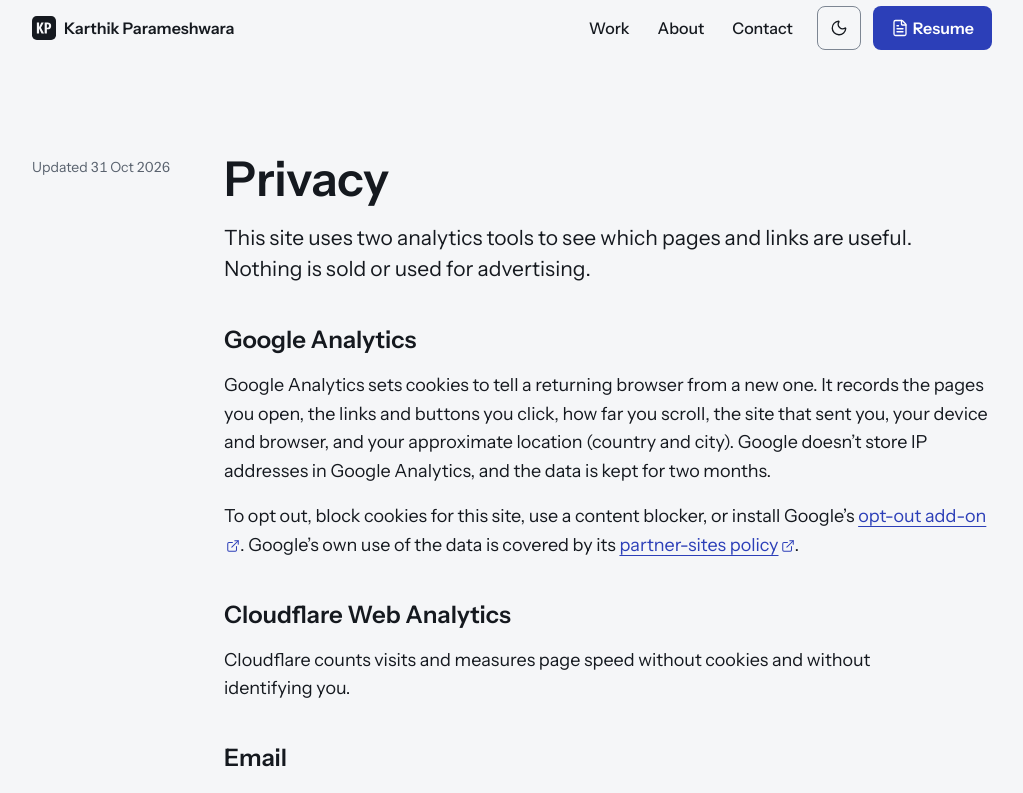
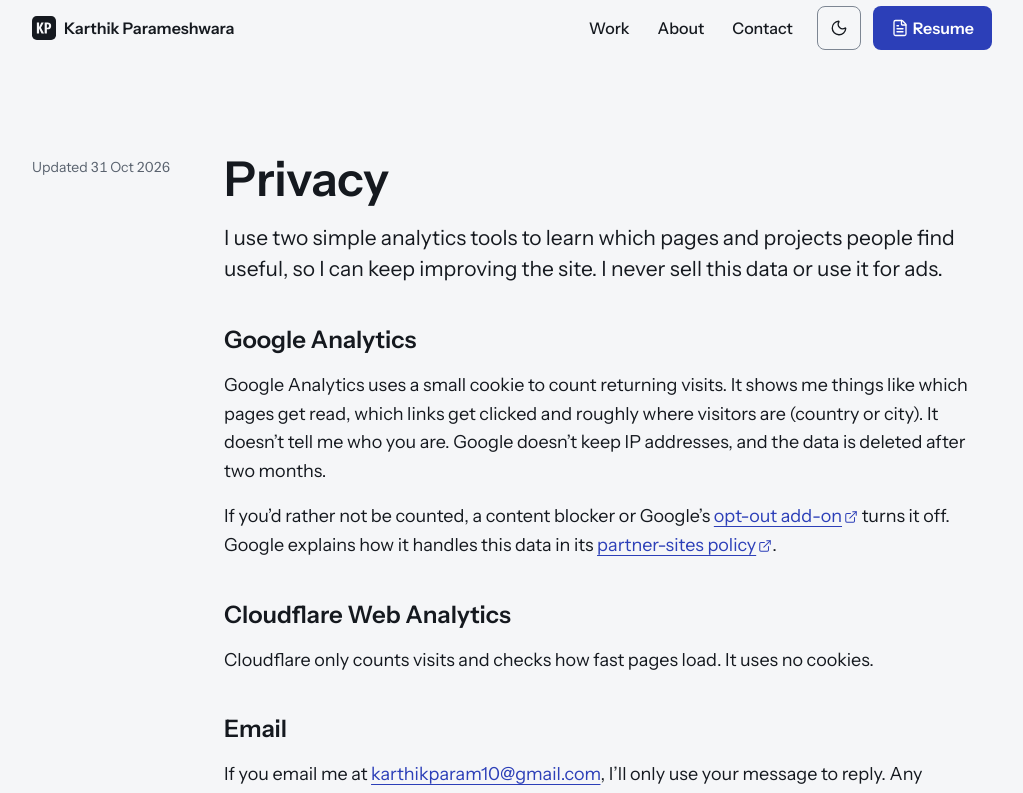
Before and after one commit to Karthik-beta/personal-website, a Next.js app: page /privacy in a window 1280 px wide. Shown: the top 793 px of the page, without its empty margins (128-1151 px from the left). Built offline with nearby package versions, Linux system fonts and the light colour scheme; no server answers.

Commit message:
fix: soften the privacy page wording

```diff
--- a/src/app/privacy/page.tsx
+++ b/src/app/privacy/page.tsx
@@ -20,23 +20,21 @@
           <div className="grid max-w-[65ch] gap-4">
             <h1 className="text-3xl font-semibold stretch-heading">Privacy</h1>
             <p className="text-lg">
-              This site uses two analytics tools to see which pages and links are useful. Nothing is
-              sold or used for advertising.
+              I use two simple analytics tools to learn which pages and projects people find useful,
+              so I can keep improving the site. I never sell this data or use it for ads.
             </p>
 
             <h2 className="mt-6 text-xl font-semibold stretch-heading">Google Analytics</h2>
             <p>
-              Google Analytics sets cookies to tell a returning browser from a new one. It records
-              the pages you open, the links and buttons you click, how far you scroll, the site that
-              sent you, your device and browser, and your approximate location (country and city).
-              Google doesn&rsquo;t store IP addresses in Google Analytics, and the data is kept for
-              two months.
+              Google Analytics uses a small cookie to count returning visits. It shows me things
+              like which pages get read, which links get clicked and roughly where visitors are
+              (country or city). It doesn&rsquo;t tell me who you are. Google doesn&rsquo;t keep IP
+              addresses, and the data is deleted after two months.
             </p>
             <p>
-              To opt out, block cookies for this site, use a content blocker, or install
-              Google&rsquo;s{" "}
-              <TextLink href="https://tools.google.com/dlpage/gaoptout">opt-out add-on</TextLink>.
-              Google&rsquo;s own use of the data is covered by its{" "}
+              If you&rsquo;d rather not be counted, a content blocker or Google&rsquo;s{" "}
+              <TextLink href="https://tools.google.com/dlpage/gaoptout">opt-out add-on</TextLink>{" "}
+              turns it off. Google explains how it handles this data in its{" "}
               <TextLink href="https://policies.google.com/technologies/partner-sites">
                 partner-sites policy
               </TextLink>
@@ -44,15 +42,13 @@
             </p>
 
             <h2 className="mt-6 text-xl font-semibold stretch-heading">Cloudflare Web Analytics</h2>
-            <p>
-              Cloudflare counts visits and measures page speed without cookies and without
-              identifying you.
-            </p>
+            <p>Cloudflare only counts visits and checks how fast pages load. It uses no cookies.</p>
 
             <h2 className="mt-6 text-xl font-semibold stretch-heading">Email</h2>
             <p>
-              If you email <TextLink href={`mailto:${site.email}`}>{site.email}</TextLink>, your
-              message is used only to reply. Questions about this page can go to the same address.
+              If you email me at <TextLink href={`mailto:${site.email}`}>{site.email}</TextLink>,
+              I&rsquo;ll only use your message to reply. Any questions about this page are welcome
+              there too.
             </p>
           </div>
         </MarginGrid>
```
